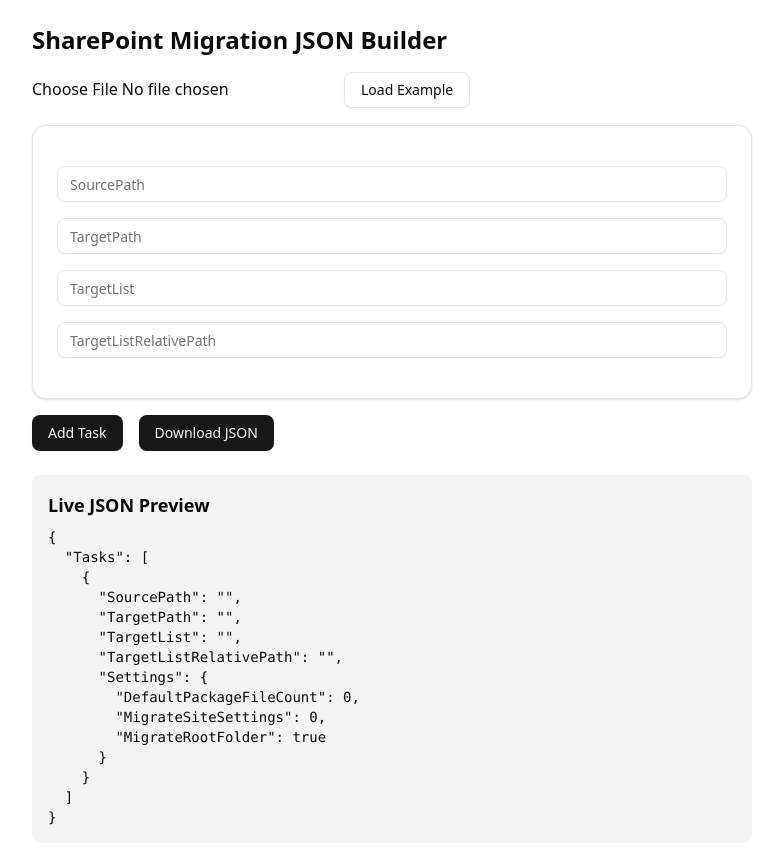
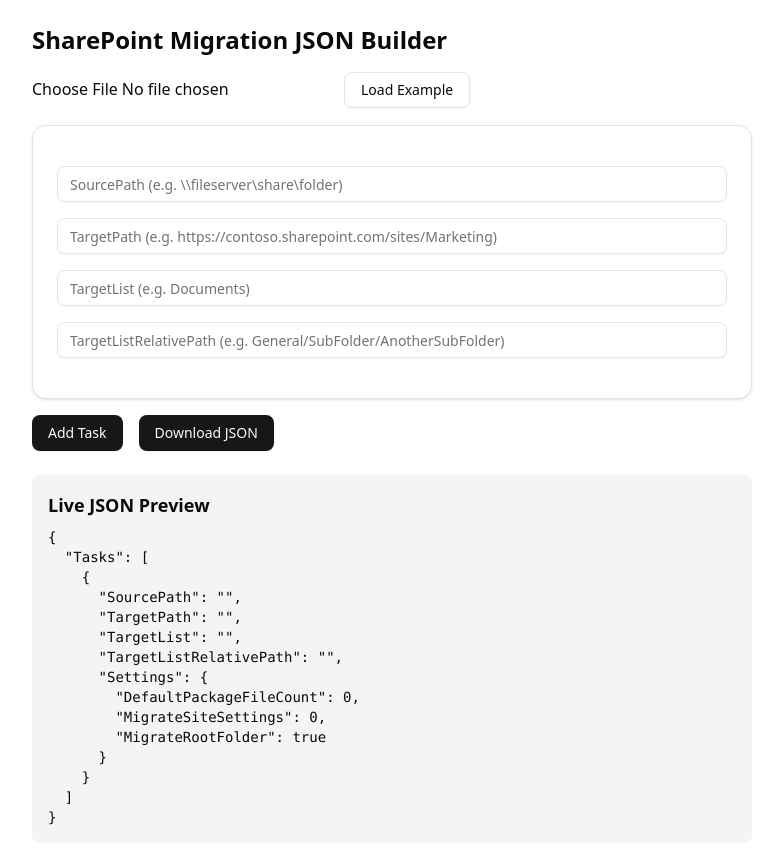
Before and after one commit to sjohnsonttt/nextjs, a Next.js app: page / in a window 1280 px wide. Shown: the top 864 px of the page, without its empty margins (248-1031 px from the left). Built offline with nearby package versions, Linux system fonts and the light colour scheme.

Commit message:
Update page.tsx

```diff
--- a/app/page.tsx
+++ b/app/page.tsx
@@ -6,10 +6,10 @@ import { Input } from '@/components/ui/input';
 import { Card, CardContent } from '@/components/ui/card';
 
 const exampleTask = {
-  SourcePath: "\\\\ipm.local\\ipm\\Public\\Management Reporting\\KI and KPI Reporting\\Key Performance Indicators\\Back Up Data",
-  TargetPath: "https://integratedprescription.sharepoint.com/sites/InformationTechnology_TEAMS",
+  SourcePath: "\\\\trustedtech.local\\ttt\\ProService\\Management Reporting",
+  TargetPath: "https://contoso.sharepoint.com/sites/ProfressionalServices",
   TargetList: "Documents",
-  TargetListRelativePath: "General/Public Drive Unclaimed Folders/Management Reporting",
+  TargetListRelativePath: "General/SubFolder/AnotherSubFolder",
 };
 
 type Task = {
@@ -138,22 +138,22 @@ export default function SharePointJsonBuilder() {
         <Card key={index} className="mb-4">
           <CardContent className="space-y-4 py-4">
             <Input
-              placeholder="SourcePath"
+              placeholder="SourcePath (e.g. \\fileserver\share\folder)"
               value={task.SourcePath}
               onChange={(e) => handleChange(index, 'SourcePath', e.target.value)}
             />
             <Input
-              placeholder="TargetPath"
+              placeholder="TargetPath (e.g. https://contoso.sharepoint.com/sites/Marketing)"
               value={task.TargetPath}
               onChange={(e) => handleChange(index, 'TargetPath', e.target.value)}
             />
             <Input
-              placeholder="TargetList"
+              placeholder="TargetList (e.g. Documents)"
               value={task.TargetList}
               onChange={(e) => handleChange(index, 'TargetList', e.target.value)}
             />
             <Input
-              placeholder="TargetListRelativePath"
+              placeholder="TargetListRelativePath (e.g. General/SubFolder/AnotherSubFolder)"
               value={task.TargetListRelativePath}
               onChange={(e) => handleChange(index, 'TargetListRelativePath', e.target.value)}
             />
```
